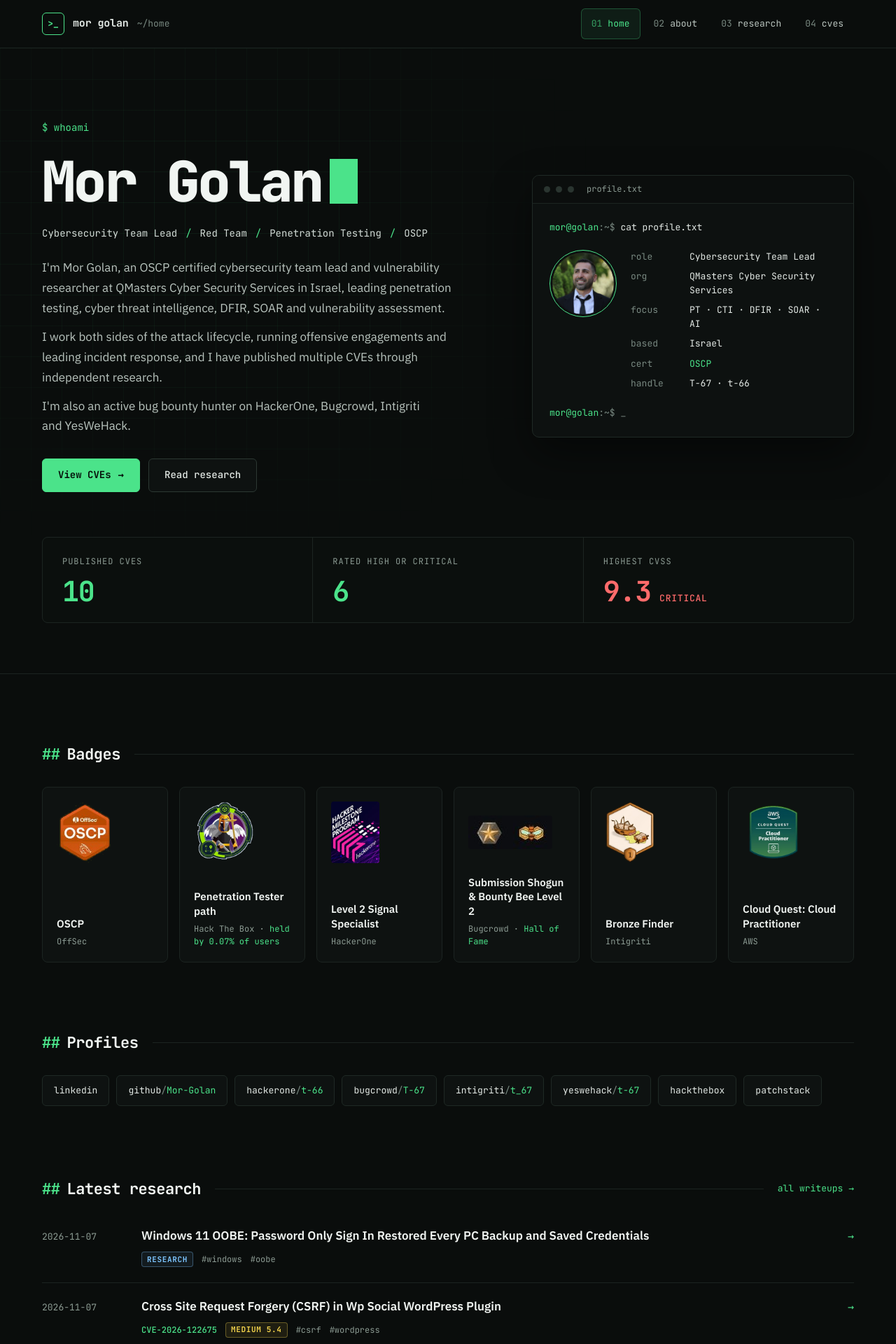
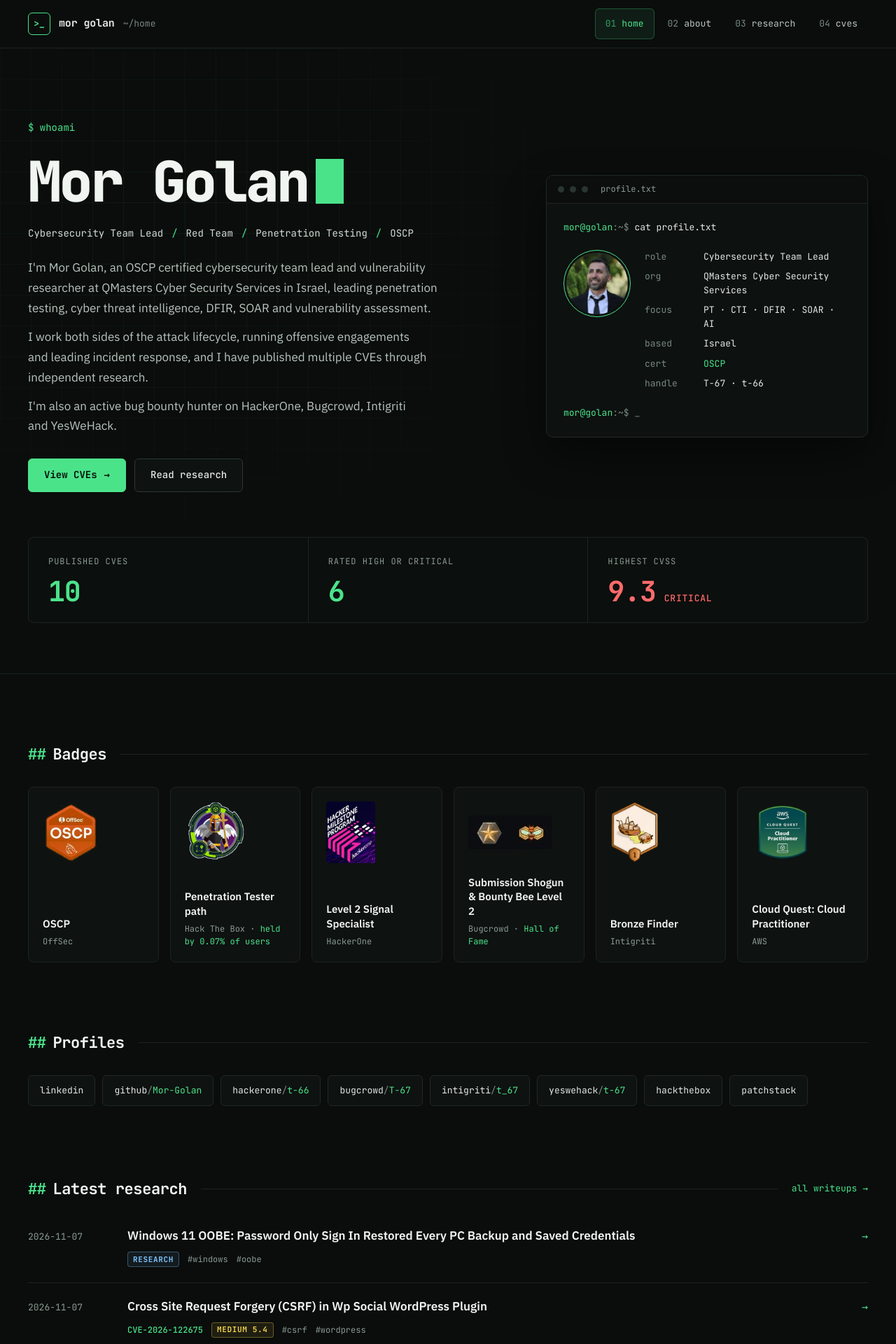
Before and after one commit to Mor-Golan/mor-golan.github.io, a Jekyll site: the page built from index.html, in a window 1280 px wide. Shown: the top 1920 px of the page at 70% size. Built offline with Jekyll 4.4.1, drawn with Linux system fonts in a browser that asks for light colours.

Commit message:
Use the full window width
Mor prefers full width over the design's 1240px container. Text blocks
keep their own reading widths.

```diff
--- a/assets/css/style.css
+++ b/assets/css/style.css
@@ -70,7 +70,7 @@
   --font-sans: "IBM Plex Sans", system-ui, -apple-system, "Segoe UI", sans-serif;
 
   /* Layout */
-  --container: 1240px;
+  --container: none;          /* full width, Mor's choice over the design's 1240px */
   --gutter: clamp(16px, 4vw, 40px);
   --section-gap: clamp(56px, 8vw, 96px);
   --radius-pill: 4px;
```
